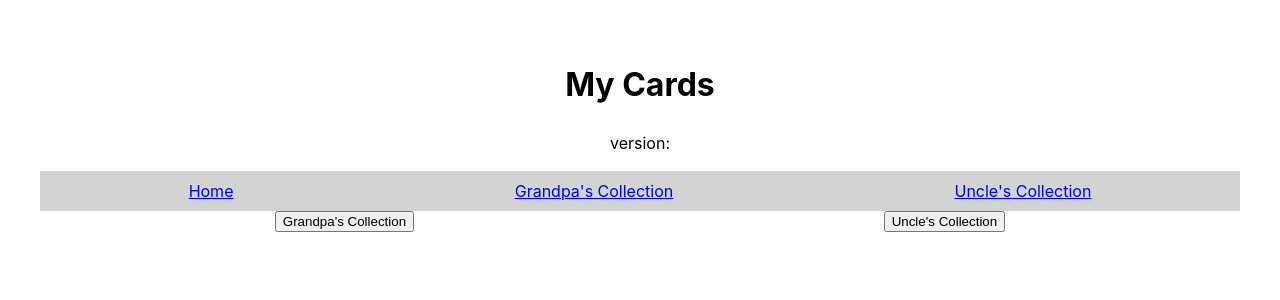
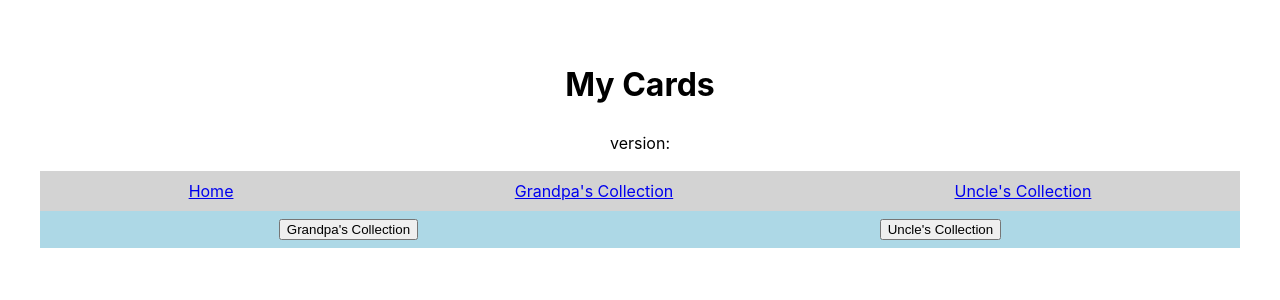
Before and after one commit to UWC2-JSCRIPT/320-wn24-final-project-tvroley, a React (Vite) app: page / in a window 1280 px wide. Shown: the top 300 px of the page. Built offline with nearby package versions, Linux system fonts and the light colour scheme; no server answers.

Commit message:
css for home buttons

```diff
--- a/src/App.css
+++ b/src/App.css
@@ -69,6 +69,15 @@
   padding: 0.5rem;
 }
 
+.div-home-buttons {
+  display: flex;
+  flex-direction: row;
+  flex-wrap: wrap;
+  justify-content: space-around;
+  background-color: lightblue;
+  padding: 0.5rem;
+}
+
 .form-card {
   display: flex;
   flex-direction: column;
--- a/src/CardCollection.jsx
+++ b/src/CardCollection.jsx
@@ -65,7 +65,7 @@ function CardCollection({}) {
   return (
     <>
         <h2>{collectionName.toUpperCase()}: {tradingCardCollection.length} Cards</h2>
-        <button onClick={restoreFromJson}>Restore Collection To Default</button>
+        <button onClick={restoreFromJson}>Restore Collection From Backup</button>
         <AddCard collectionName={collectionName} tradingCardCollection={tradingCardCollection} setTradingCardCollection={setTradingCardCollection}/>
         <SortButtons collectionName={collectionName} setTradingCardCollection={setTradingCardCollection}/>
         <div className='div-cards'>
--- a/src/Home.jsx
+++ b/src/Home.jsx
@@ -12,7 +12,7 @@ export default function Home() {
     }
 
     return (
-        <div className="div-cards-buttons">
+        <div className="div-home-buttons">
           <button onClick={goGrandpa}>Grandpa's Collection</button>
           <button onClick={goUncle}>Uncle's Collection</button>
         </div>
```
